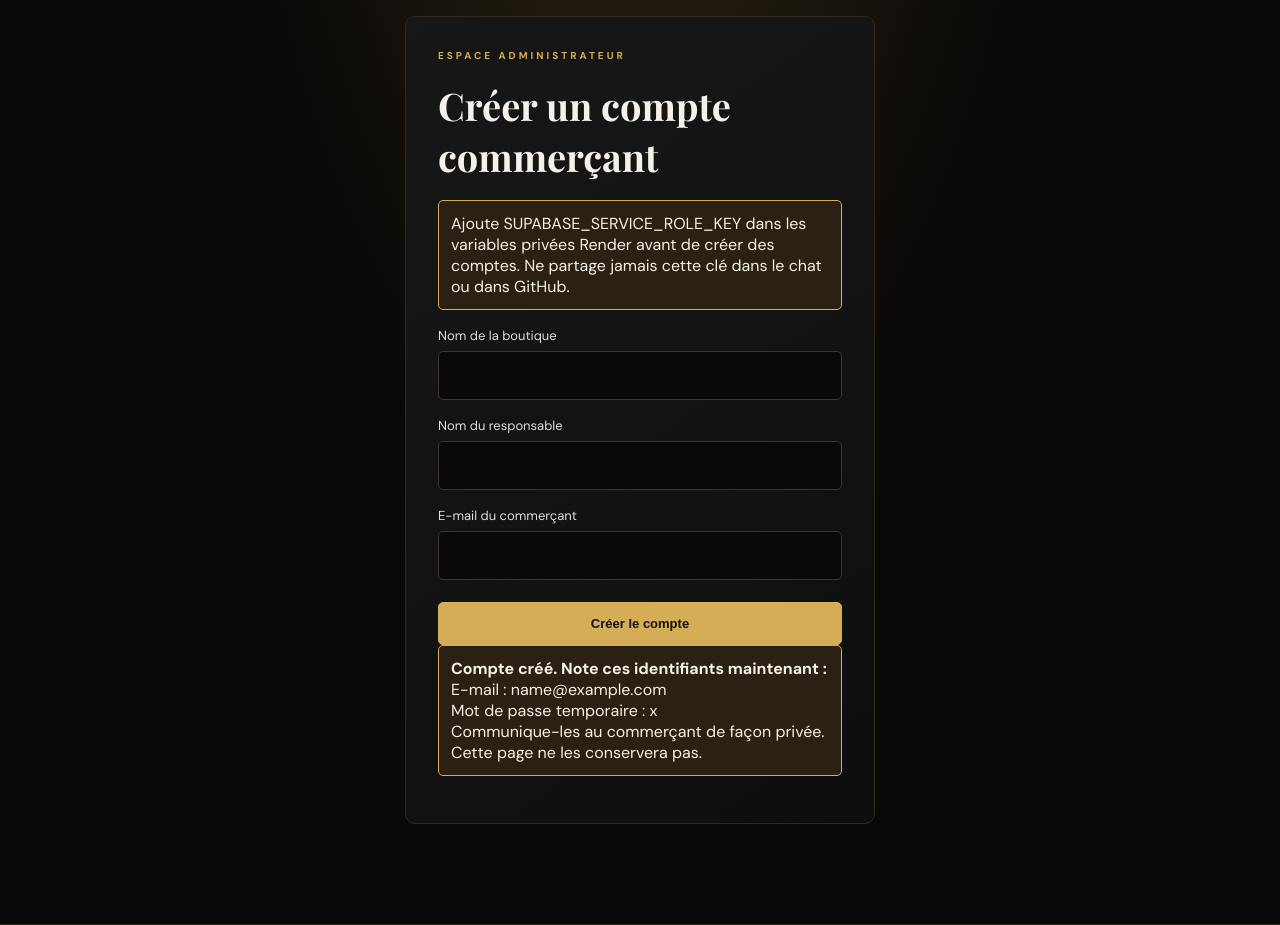
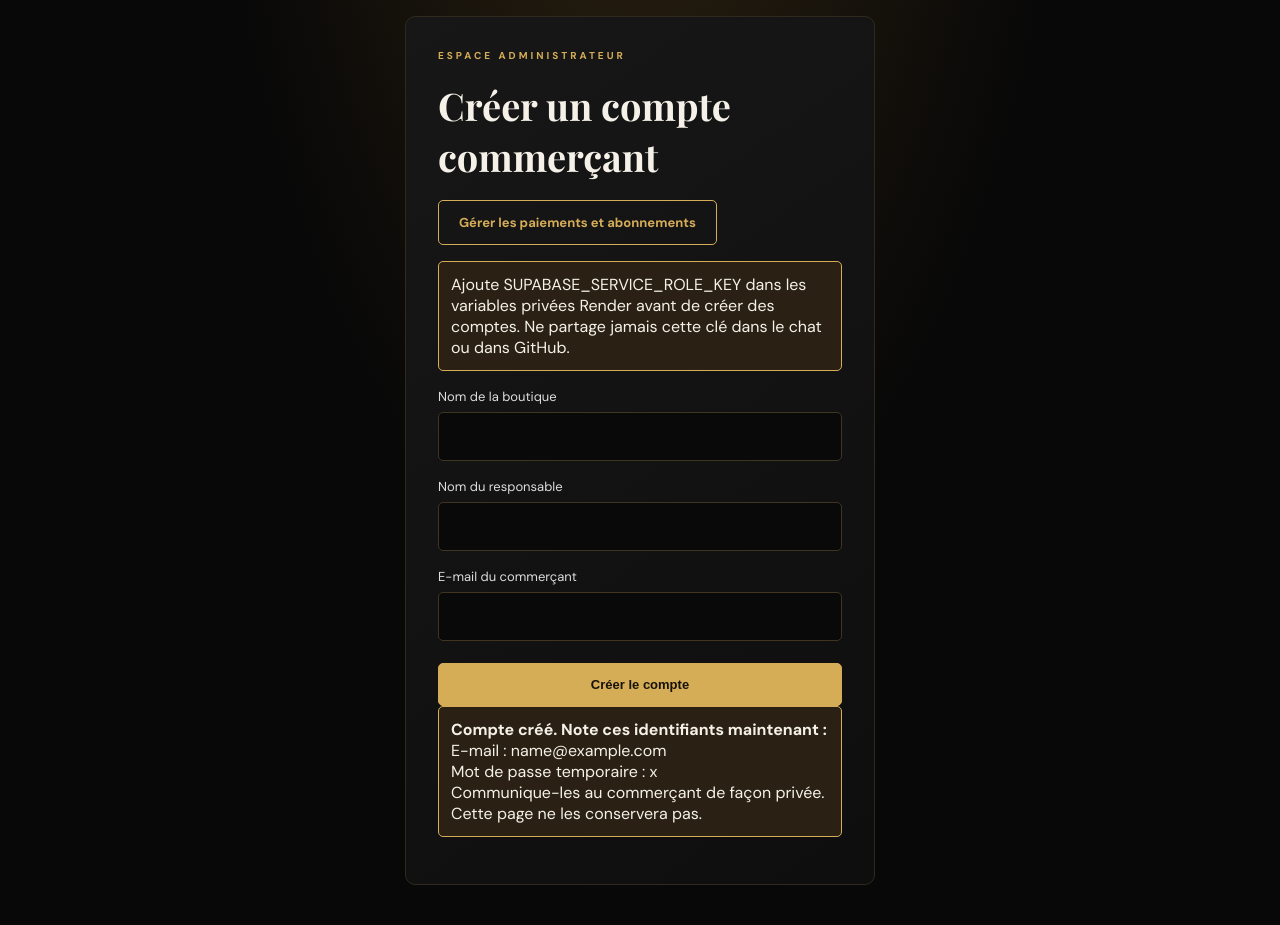
Before and after one commit to ameth99ndiaye-hash/ndiaye-digital-pro-v2, a Flask app: template templates/admin.html in a window 1280 px wide. Shown: the part 135-1060 px from the top of the page. Run offline with Flask 3, Linux system fonts and the light colour scheme; the template is opened without the code that fills it: most values are stand-ins (such as "Sample title", 1, 10 or a date in 2020); some libraries are stand-ins or nearby versions.

Commit message:
Link admin dashboard to payment reviews

```diff
--- a/templates/admin.html
+++ b/templates/admin.html
@@ -4,6 +4,7 @@
 <section class="form-card">
   <div class="eyebrow">ESPACE ADMINISTRATEUR</div>
   <h1>Créer un compte commerçant</h1>
+  <p><a class="btn ghost" href="{{ url_for('admin_payments') }}">Gérer les paiements et abonnements</a></p>
   {% if not secret_ready %}<p class="notice">Ajoute SUPABASE_SERVICE_ROLE_KEY dans les variables privées Render avant de créer des comptes. Ne partage jamais cette clé dans le chat ou dans GitHub.</p>{% endif %}
   <form method="post">
     <input type="hidden" name="csrf_token" value="{{ csrf_token() }}">
```
